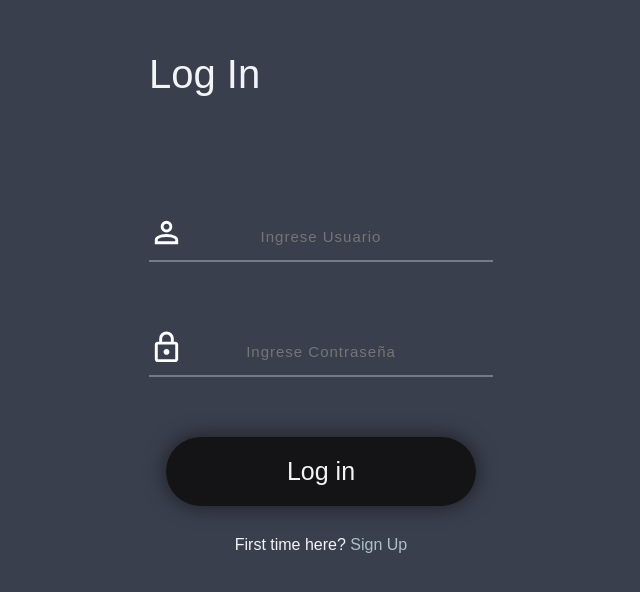
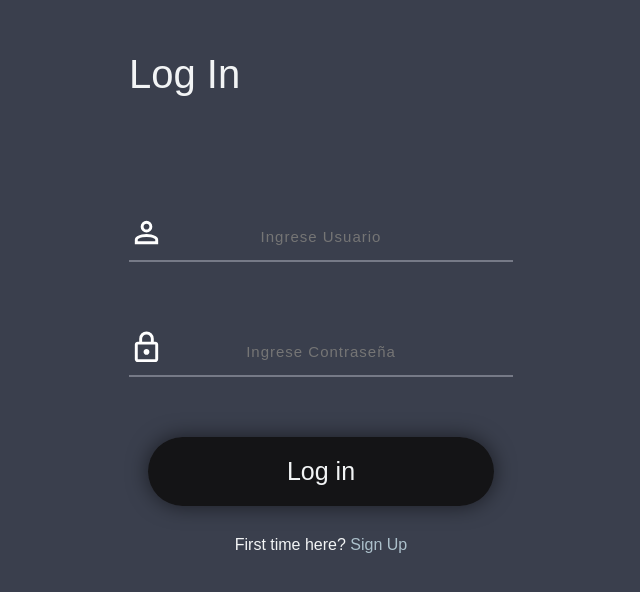
Before and after one commit to Cormaxs/login, a plain HTML site: page index.html in a window 1280 px wide. Shown: the part 108-700 px from the top of the page, without its empty margins (319-959 px from the left). Drawn offline with Linux system fonts and the light colour scheme; a web font is replaced by a local one.

Commit message:
Update style.css

```diff
--- a/style.css
+++ b/style.css
@@ -5,10 +5,11 @@
 }
 
 .container{
-    margin: 50px auto;
+     margin: 50px auto;
     border-radius: 50px;
     padding: 10px;
-    width:450px ;
+    min-width:auto ;
+    max-width: 500px;
 }
 .login-form{
     margin: 100px auto;
```
